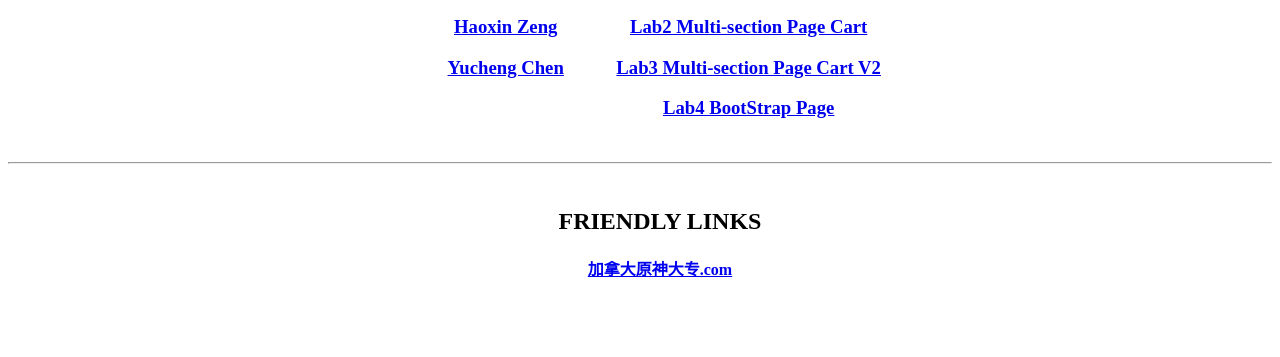
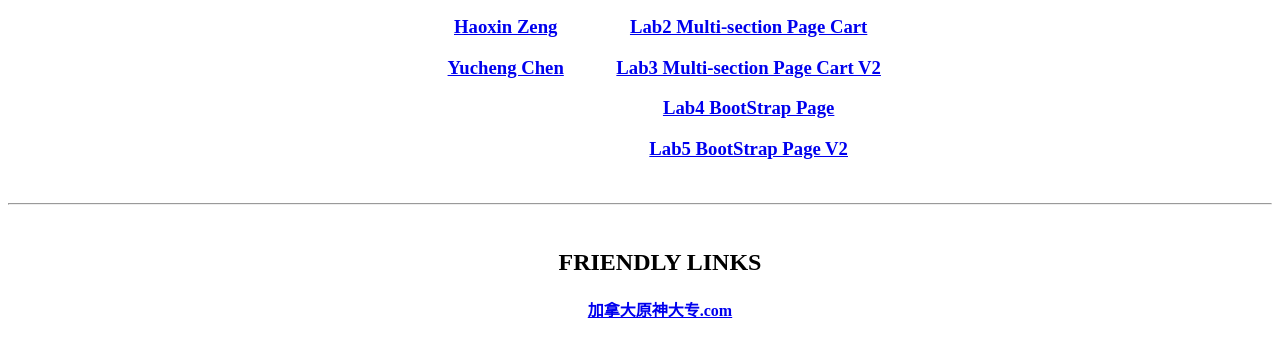
Before and after one commit to uottawa20241seg3125agroup39/uottawa20241seg3125agroup39, a plain HTML site: page index.html in a window 1280 px wide. Shown: the part 441-798 px from the top of the page. Drawn offline with Linux system fonts and the light colour scheme.

Commit message:
Update index.html

```diff
--- a/index.html
+++ b/index.html
@@ -22,6 +22,7 @@
     <li><a href="/lab2-cart"><h3>Lab2 Multi-section Page Cart</h3></a> </li>
     <li><a href="/Lab3"><h3>Lab3 Multi-section Page Cart V2</h3></a></li>
     <li><a href="/lab4"><h3>Lab4 BootStrap Page</h3></a></li>
+    <li><a href="/lab5"><h3>Lab5 BootStrap Page V2</h3></a></li>
 </ul>
 <hr>
 <ul id="friendly-links" style="display: inline-block;vertical-align: top;">
```
